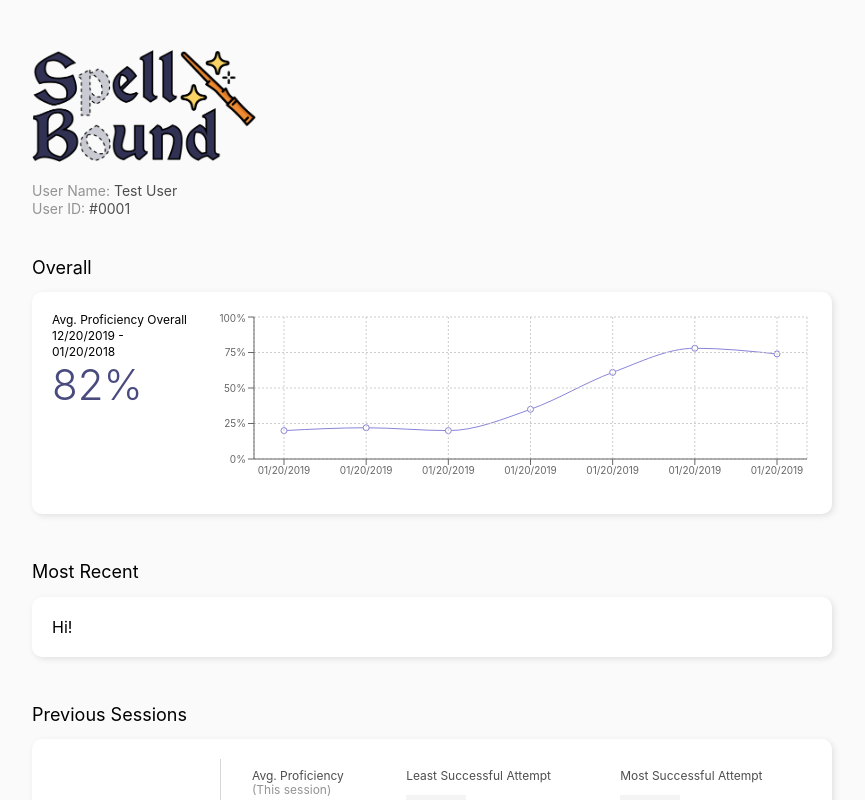
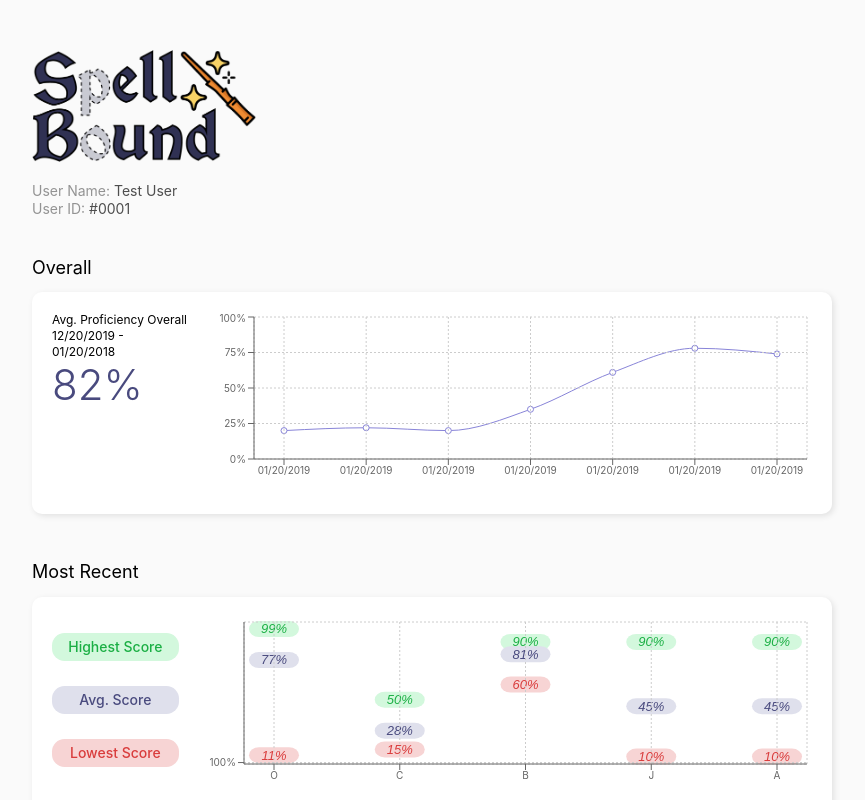
Before and after one commit to thepelkus-too/realityhack-dyslexia-charts, a React (Create React App) app: page / in a window 1280 px wide. Shown: the top 800 px of the page, without its empty margins (208-1073 px from the left). Built offline with nearby package versions, Linux system fonts and the light colour scheme.

Commit message:
Most recent letters

```diff
--- a/src/App.js
+++ b/src/App.js
@@ -13,18 +13,21 @@ const sampleData = [
     timestamp: 1579380059,
     letters: [
       {
+        timestamp: 1579380069,
         character: "B",
         highScore: 89.5,
-        lowScore: 80.0,
+        lowScore: 60.0,
         avgScore: 81.0
       },
       {
+        timestamp: 1579380079,
         character: "C",
-        highScore: 19.5,
-        lowScore: 10.0,
-        avgScore: 15.0
+        highScore: 49.5,
+        lowScore: 15.0,
+        avgScore: 28.0
       },
       {
+        timestamp: 1579380089,
         character: "O",
         highScore: 98.5,
         lowScore: 11.0,
@@ -37,18 +40,21 @@ const sampleData = [
     timestamp: 1579279874,
     letters: [
       {
+        timestamp: 1579279875,
         character: "A",
         highScore: 89.5,
         lowScore: 10.0,
         avgScore: 45.0
       },
       {
+        timestamp: 1579279876,
         character: "J",
         highScore: 89.5,
         lowScore: 10.0,
         avgScore: 45.0
       },
       {
+        timestamp: 1579279877,
         character: "O",
         highScore: 89.5,
         lowScore: 10.0,
@@ -61,18 +67,21 @@ const sampleData = [
     timestamp: 1579159874,
     letters: [
       {
+        timestamp: 1579159875,
         character: "J",
         highScore: 20.0,
         lowScore: 10.0,
         avgScore: 12.5
       },
       {
+        timestamp: 1579159876,
         character: "A",
         highScore: 66.7,
         lowScore: 50.0,
         avgScore: 58.9
       },
       {
+        timestamp: 1579159877,
         character: "B",
         highScore: 79.5,
         lowScore: 70.0,
@@ -99,7 +108,7 @@ function App() {
 
       <Summary data={sampleData} />
       <MostRecent data={sampleData} />
-      <PreviousSessions data={sampleData.slice(1)} />
+      <PreviousSessions data={sampleData} />
     </AppWrapper>
   );
 }
--- a/src/mostRecent.js
+++ b/src/mostRecent.js
@@ -1,11 +1,167 @@
 import React from "react";
 import AppSection from "./appSection";
 import ContentCapsule from "./contentCapsule";
+import styled from "styled-components";
+import {
+  LineChart,
+  Line,
+  CartesianGrid,
+  XAxis,
+  YAxis,
+  ResponsiveContainer
+} from "recharts";
 
-function MostRecent() {
+const allLettersFromSessionList = data => {
+  let letters = [];
+  for (let session of data) {
+    letters = [...letters, ...session.letters];
+  }
+
+  const uniqued = letters.reduce((acc, letter) => {
+    if (acc.find(item => item.character === letter.character)) return acc;
+
+    return [...acc, letter];
+  }, []);
+
+  uniqued.sort((a, b) => {
+    return b.timestamp - a.timestamp;
+  });
+
+  const firstSix = uniqued.slice(0, 6);
+
+  console.log(firstSix);
+
+  return firstSix;
+};
+
+const MostRecentWrapper = styled.div`
+  align-items: stretch;
+  display: flex;
+  flex-direction: row;
+`;
+
+const Legend = styled.div`
+  display: flex;
+  flex: 1;
+  flex-direction: column;
+  justify-content: space-between;
+  margin: 1em 0 2em;
+`;
+
+const LegendBullet = styled.div`
+  border-radius: 12.5px;
+  font-weight: 500;
+  font-size: 14px;
+  line-height: 16px;
+  width: 100%;
+  padding: 6px 0;
+  text-align: center;
+`;
+
+const HighBullet = styled(LegendBullet)`
+  color: #1baf44;
+  background: #d3f8dd;
+`;
+
+const AvgBullet = styled(LegendBullet)`
+  color: #494a7e;
+  background: #dfe0ec;
+`;
+
+const LowBullet = styled(LegendBullet)`
+  color: #d93c3c;
+  background: #f7d4d4;
+`;
+
+const ChartWrapper = styled.div`
+  flex: 5;
+`;
+
+function MostRecent(props) {
+  const recentLetterData = allLettersFromSessionList(props.data);
+
+  const domain = [0, 1];
+  const ticks = [0, 0.25, 0.5, 0.75, 1];
+  const toPercent = something => something * 100 + "%";
+
+  const dot = (cf, cb) => something => {
+    console.log(something);
+    const newX = something.cx;
+    const newY = something.cy + 8;
+    return (
+      <g>
+        <rect
+          x={newX - 25}
+          y={newY - 9}
+          rx="10"
+          width="50"
+          height="16"
+          fill={cb}
+        ></rect>
+        <text
+          id={something.key}
+          x={newX}
+          y={newY}
+          fill={cf}
+          dominant-baseline="middle"
+          text-anchor="middle"
+          style={{ font: "italic 13px sans-serif" }}
+        >
+          {Math.round(something.value)}%
+        </text>
+      </g>
+    );
+  };
+
   return (
     <AppSection title="Most Recent">
-      <ContentCapsule>Hi!</ContentCapsule>
+      <ContentCapsule>
+        <MostRecentWrapper>
+          <Legend>
+            <HighBullet>Highest Score</HighBullet>
+            <AvgBullet>Avg. Score</AvgBullet>
+            <LowBullet>Lowest Score</LowBullet>
+          </Legend>
+          <ChartWrapper>
+            <ResponsiveContainer width="100%" height={182}>
+              <LineChart data={recentLetterData}>
+                <Line
+                  type="monotone"
+                  dataKey="highScore"
+                  strokeWidth="0"
+                  dot={dot("#1baf44", "#d3f8dd")}
+                />
+                <Line
+                  type="monotone"
+                  dataKey="avgScore"
+                  strokeWidth="0"
+                  dot={dot("#494a7e", "#dfe0ec")}
+                />
+                <Line
+                  type="monotone"
+                  dataKey="lowScore"
+                  strokeWidth="0"
+                  dot={dot("#d93c3c", "#f7d4d4")}
+                />
+                <CartesianGrid strokeDasharray="2 2" />
+                <XAxis
+                  dataKey="character"
+                  interval={0}
+                  padding={{ left: 30, right: 30 }}
+                  tick={{ fontSize: 10 }}
+                />
+                <YAxis
+                  domain={domain}
+                  tick={{ fontSize: 10 }}
+                  ticks={ticks}
+                  tickCount={10}
+                  tickFormatter={toPercent}
+                />
+              </LineChart>
+            </ResponsiveContainer>
+          </ChartWrapper>
+        </MostRecentWrapper>
+      </ContentCapsule>
     </AppSection>
   );
 }
--- a/src/previousSessions.js
+++ b/src/previousSessions.js
@@ -170,7 +170,7 @@ const PreviousSession = props => (
 
 function PreviousSessions(props) {
   return (
-    <AppSection title="Previous Sessions">
+    <AppSection title="Session History">
       {props.data.map((session, i) => (
         <PreviousSession
           session={session}
```
